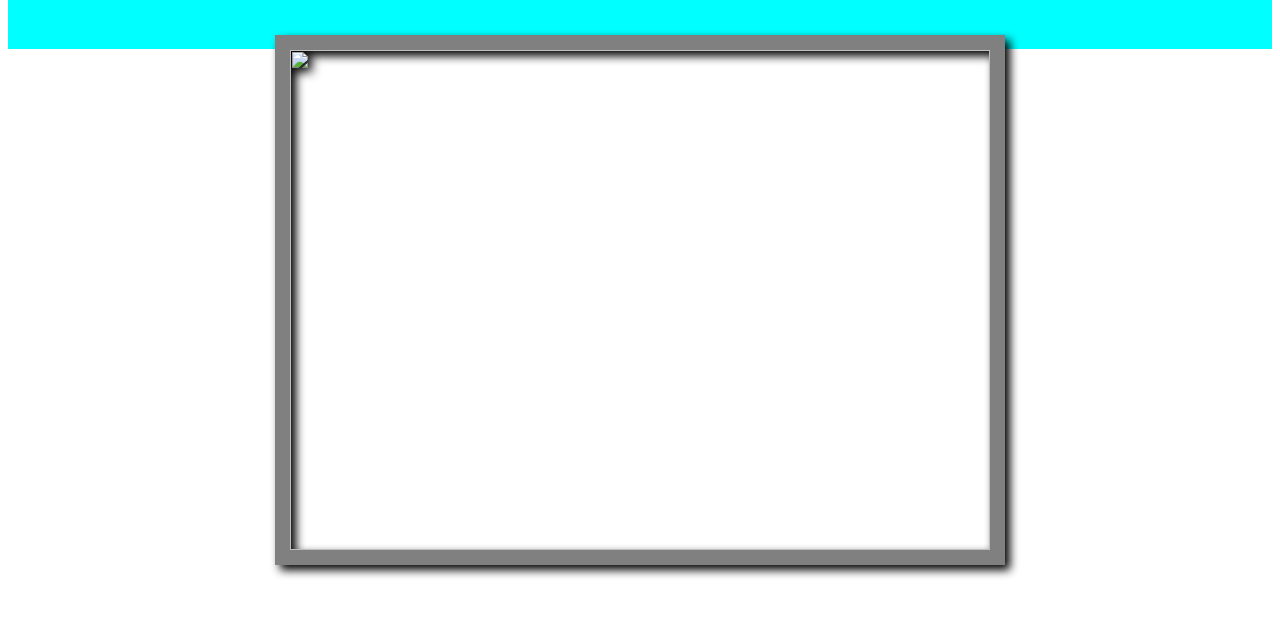
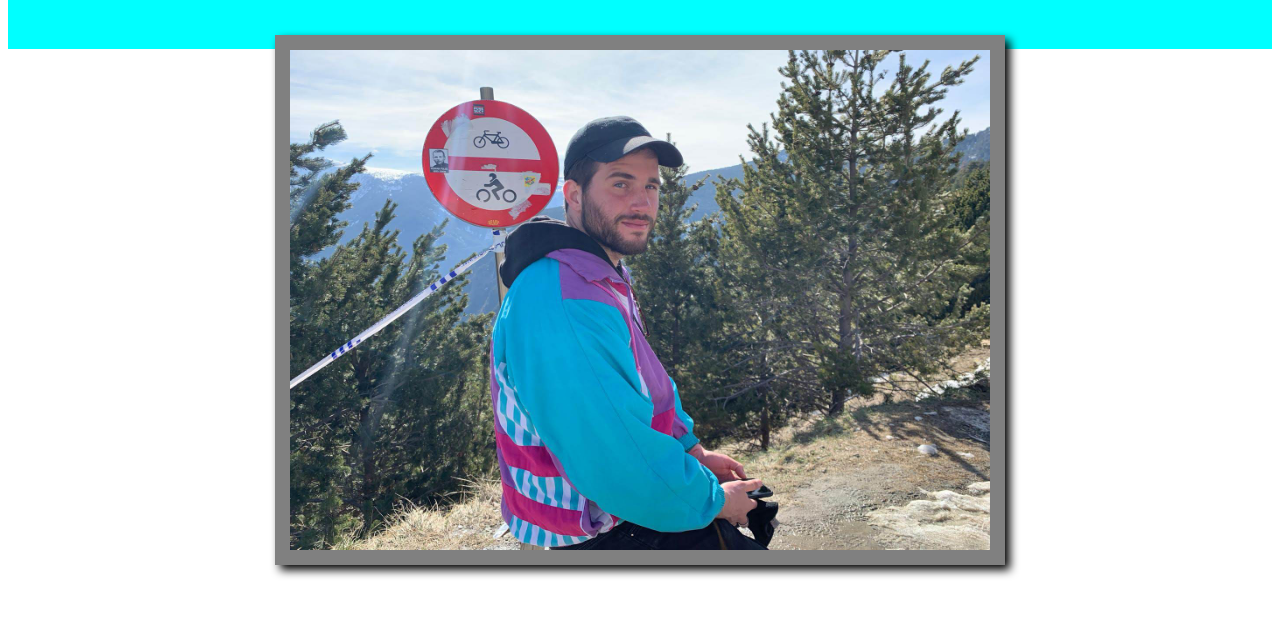
Before and after one commit to ConnorRyall/ConnorRyall.github.io, a plain HTML site: page index.html in a window 1280 px wide. Shown: the part 178-795 px from the top of the page. Drawn offline with Linux system fonts and the light colour scheme.

Commit message:
Update index.html

```diff
--- a/index.html
+++ b/index.html
@@ -25,7 +25,7 @@
 
     <h1>Wherever you go, there you are.</h1>
 
-    <img src="./resources/images/profile_pic.jpg"/>
+    <img src="profile_pic.jpg"/>
 
     <h2>About Me</h2>
         <p>New York born and raised, currently living in Madrid, Spain.<br>
```
